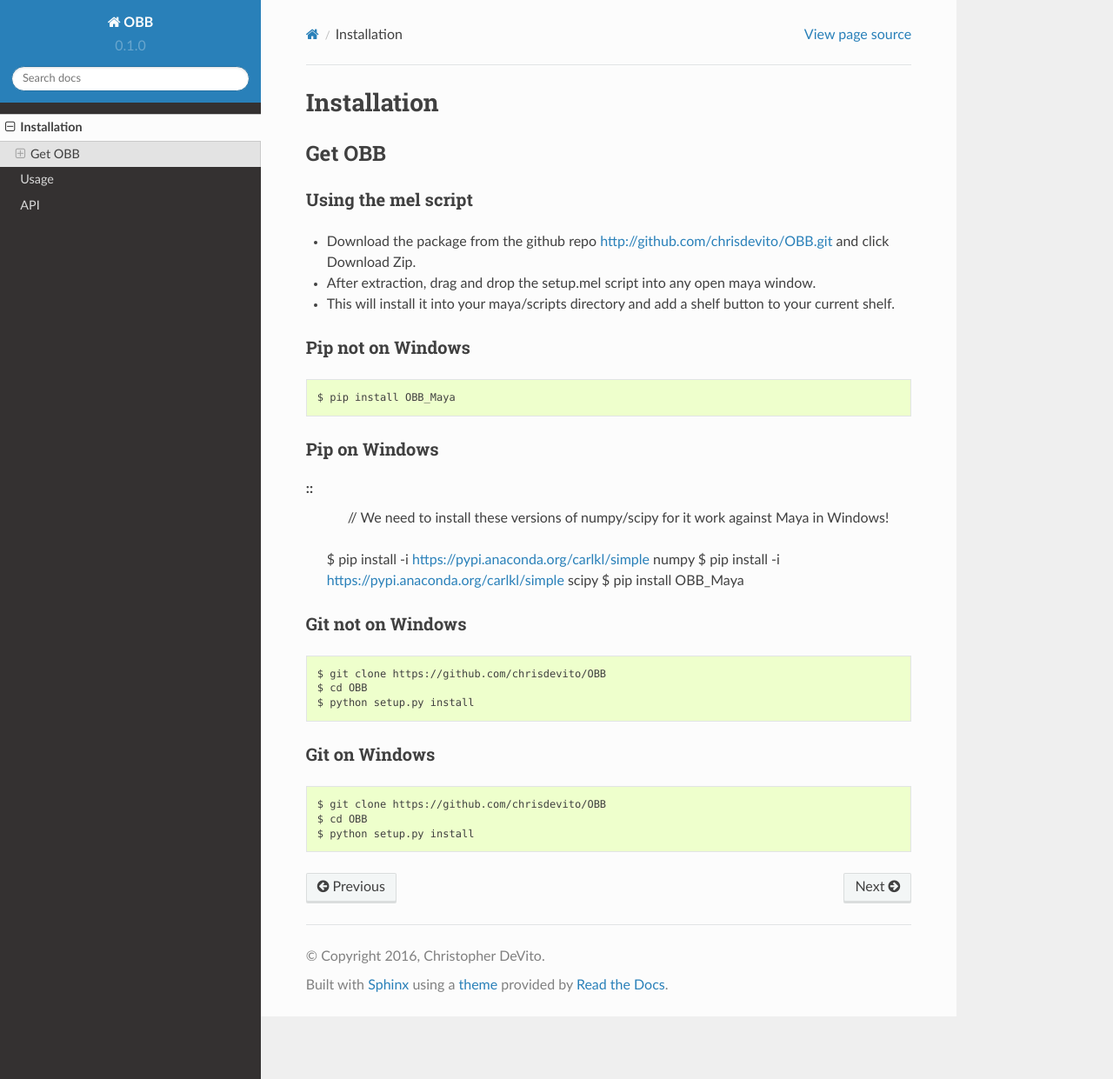
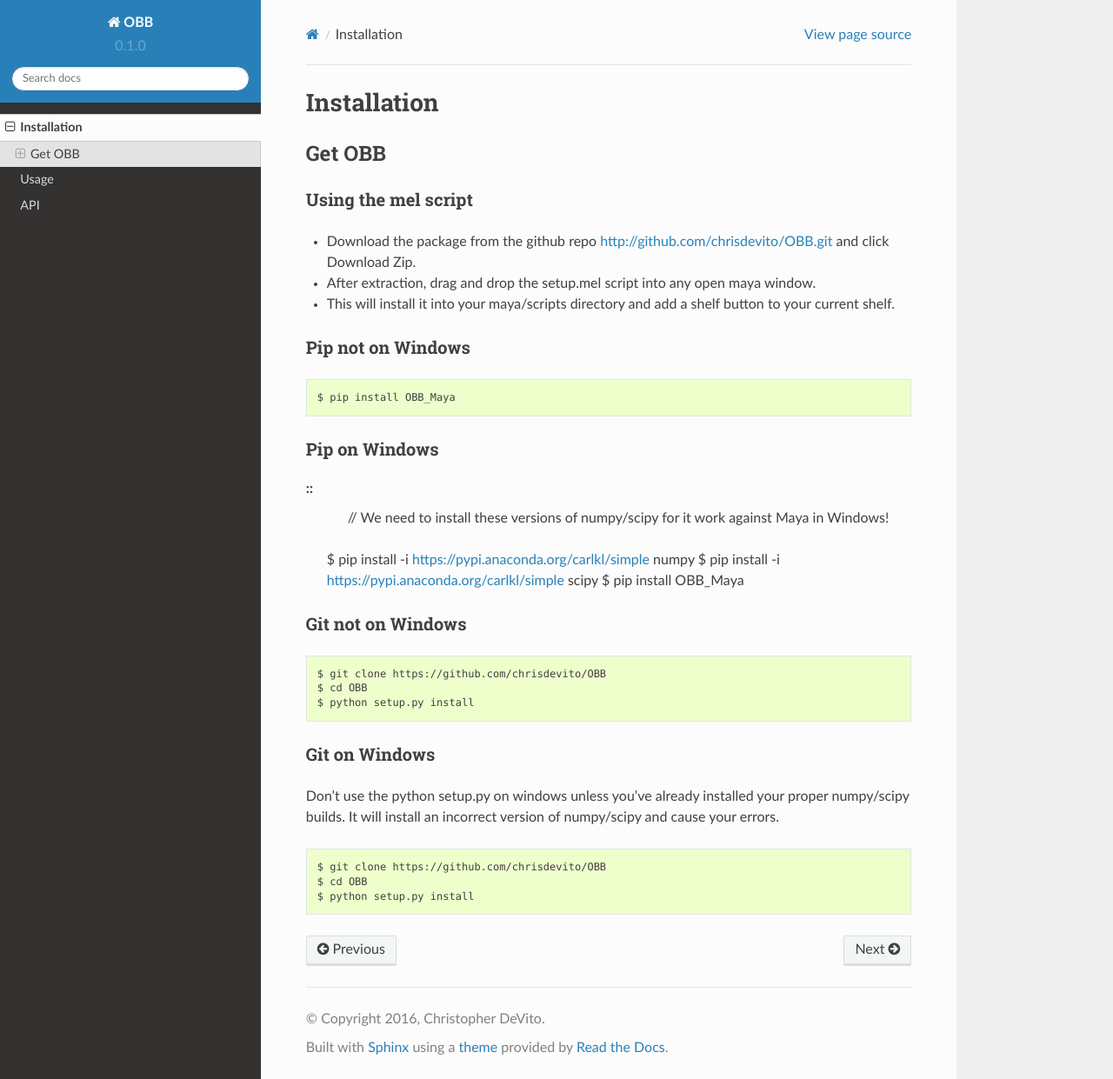
Before and after one commit to chrisdevito/OBB, a Sphinx documentation site: the page built from docs/installation.rst, in a window 1280 px wide and 1241 px high. Shown: the whole window at 87% size. Built offline with Sphinx 7.4.7 and the Read the Docs theme 2.0.0, drawn with Linux system fonts in a browser that asks for light colours.

Commit message:
Added requirements.

```diff
--- a/docs/installation.rst
+++ b/docs/installation.rst
@@ -35,6 +35,9 @@ Git not on Windows
 
 Git on Windows
 ---------------
+Don't use the python setup.py on windows unless you've already installed your proper numpy/scipy builds.
+It will install an incorrect version of numpy/scipy and cause your errors.
+
 ::
 
     $ git clone https://github.com/chrisdevito/OBB
```
